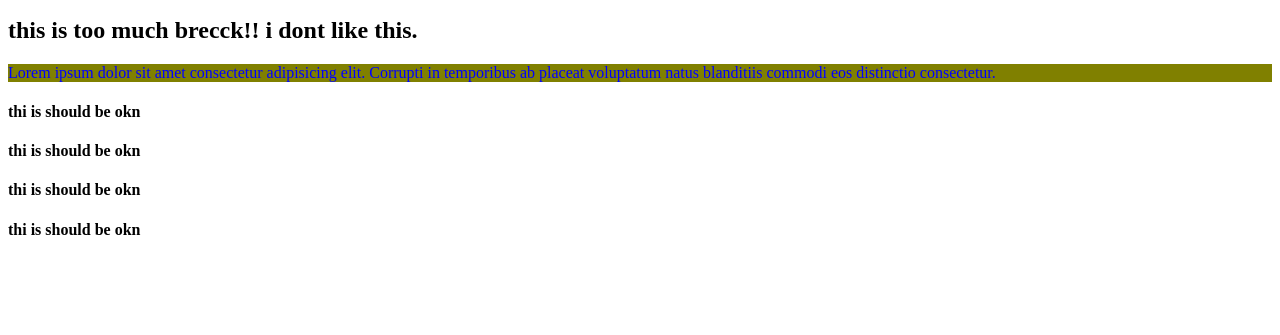
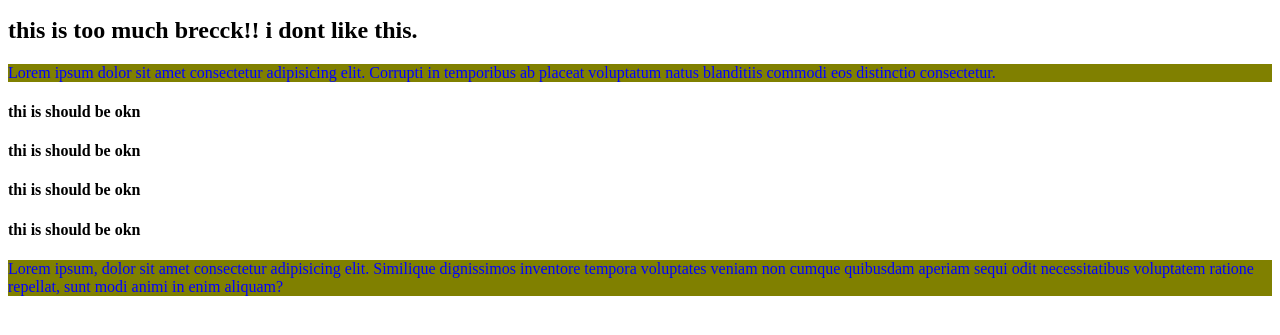
Before and after one commit to 60450sagor/my-four-repo, a plain HTML site: page index.html in a window 1280 px wide. Shown: the part 101-436 px from the top of the page. Drawn offline with Linux system fonts and the light colour scheme.

Commit message:
any eals

```diff
--- a/index.html
+++ b/index.html
@@ -23,5 +23,12 @@
     <h4>thi is should be okn</h4>
     <h4>thi is should be okn</h4>
     <h4>thi is should be okn</h4>
+
+    <p>
+      Lorem ipsum, dolor sit amet consectetur adipisicing elit. Similique
+      dignissimos inventore tempora voluptates veniam non cumque quibusdam
+      aperiam sequi odit necessitatibus voluptatem ratione repellat, sunt modi
+      animi in enim aliquam?
+    </p>
   </body>
 </html>
```
